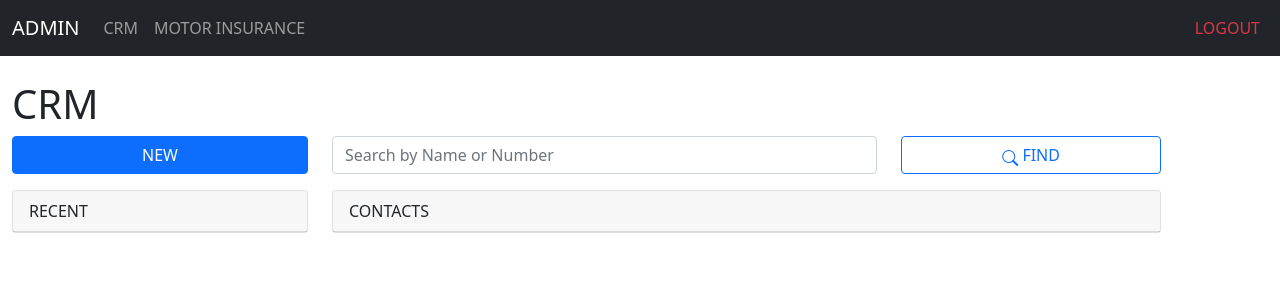
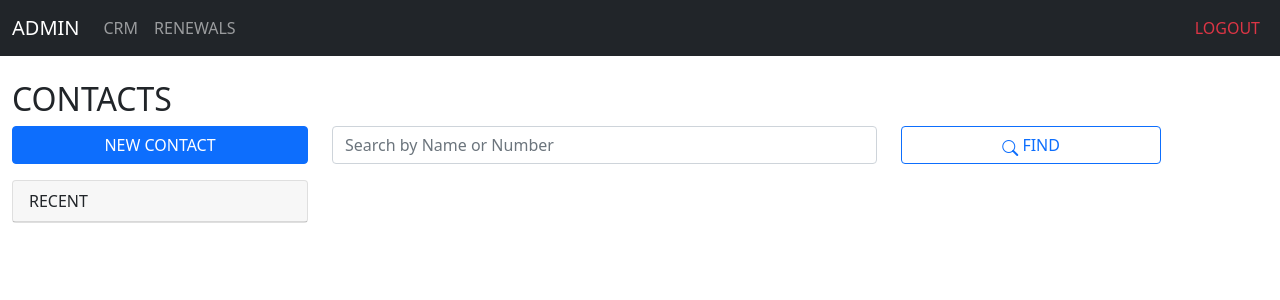
Before and after one commit to growupanand/freelancer_crm, a Flask app: page /crm in a window 1280 px wide. Shown: the top 300 px of the page. Run offline with Flask 2, Linux system fonts and the light colour scheme; data that the repository does not hold is empty; some libraries are stand-ins or nearby versions; some web fonts are replaced.

Commit message:
updated project

```diff
--- a/freelancer/templates/admin/base.html
+++ b/freelancer/templates/admin/base.html
@@ -33,7 +33,7 @@
                     <a class="nav-link" href="/crm">CRM</a>
                 </li>
                 <li class="nav-item">
-                    <a class="nav-link" href="/motor_insurance">MOTOR INSURANCE</a>
+                    <a class="nav-link" href="/motor_insurance">RENEWALS</a>
                 </li>
             </ul>
             <ul class="navbar-nav ms-auto">
--- a/freelancer/templates/admin/crm.html
+++ b/freelancer/templates/admin/crm.html
@@ -1,14 +1,14 @@
 {% extends 'admin/base.html' %}
 {% block content %}
-    <h1>CRM</h1>
+    <h2 class="card-title">CONTACTS</h2>
     <div class="row">
         <div class="col-md-4 col-lg-3">
             <p class="d-md-grid">
                 <button class="btn btn-primary" type="button" data-bs-toggle="modal" data-bs-target="#add_person_modal">
-                    NEW
+                    NEW CONTACT
                 </button>
             </p>
-            <div class="card mb-3">
+            <div class="card mb-3 d-none d-md-block">
                 <div class="card-header">RECENT</div>
                 <div id="recent_person_list" class="list-group list-group-flush">
                     {% for person in persons_list %}
@@ -35,16 +35,9 @@
                     </div>
                 </div>
             </form>
-            <div class="card mb-3">
-                <div class="card-header">
-                    CONTACTS
-                </div>
             <div class="overflow-auto" style="max-height:100vh">
                 <div class="list-group list-group-flush" id="person_list"></div>
             </div>
-            </div>
-
-
         </div>
     </div>
 
@@ -68,7 +61,8 @@
                                 <input type="text" class="form-control mb-2" name="number[]" id="number" required/>
                             </div>
                             <p class="d-grid">
-                                <button type="button" class="btn btn-outline-secondary" onclick="add_number_list()">+ ADD
+                                <button type="button" class="btn btn-outline-secondary" onclick="add_number_list()">+
+                                    ADD
                                     NUMBER
                                 </button>
                             </p>
@@ -103,7 +97,7 @@
                         document.getElementById('number_list').innerHTML = number_html
                         $('#add_person_modal').modal('hide')
                         show_alert('Added Successfully!', 'success')
-                        html = '<a class="text-capitalize list-group-item list-group-item-action" href="/crm/view_person/'+response.new_id+'">'+form.name.value+'</a>'
+                        html = '<a class="text-capitalize list-group-item list-group-item-action" href="/crm/view_person/' + response.new_id + '">' + form.name.value + '</a>'
                         $(html).prependTo($('#recent_person_list')).hide().slideDown().effect('highlight')
                         form.reset()
                     } else {
@@ -134,7 +128,7 @@
         }
 
         //function to find person
-        function get_person_list(query=null) {
+        function get_person_list(query = null) {
             $.ajax({
                 url: '/api/get_person_list',
                 type: 'POST',
```
Lines whose indentation alone changed are shown as unchanged.
